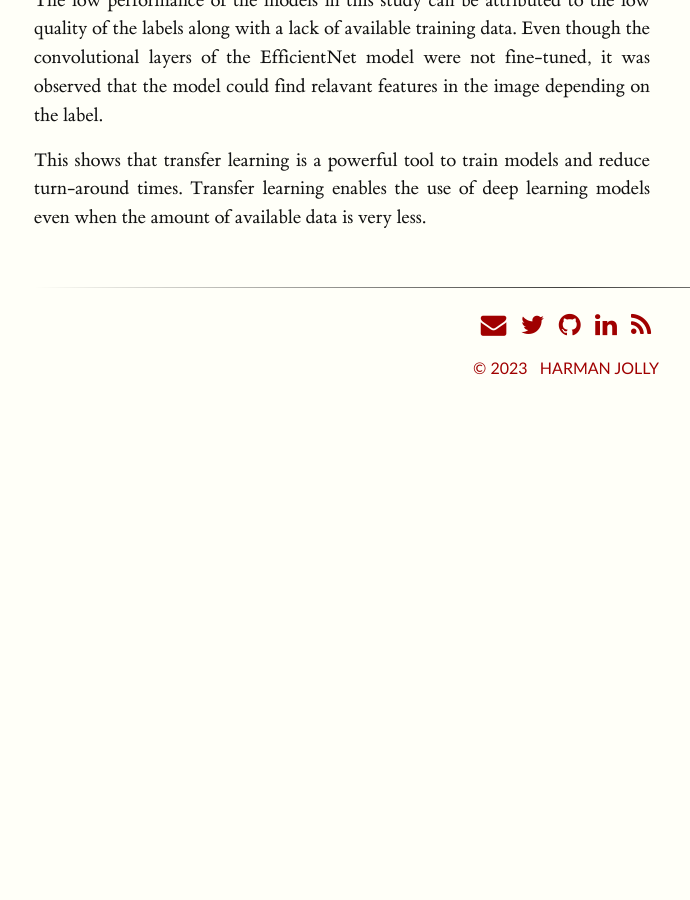
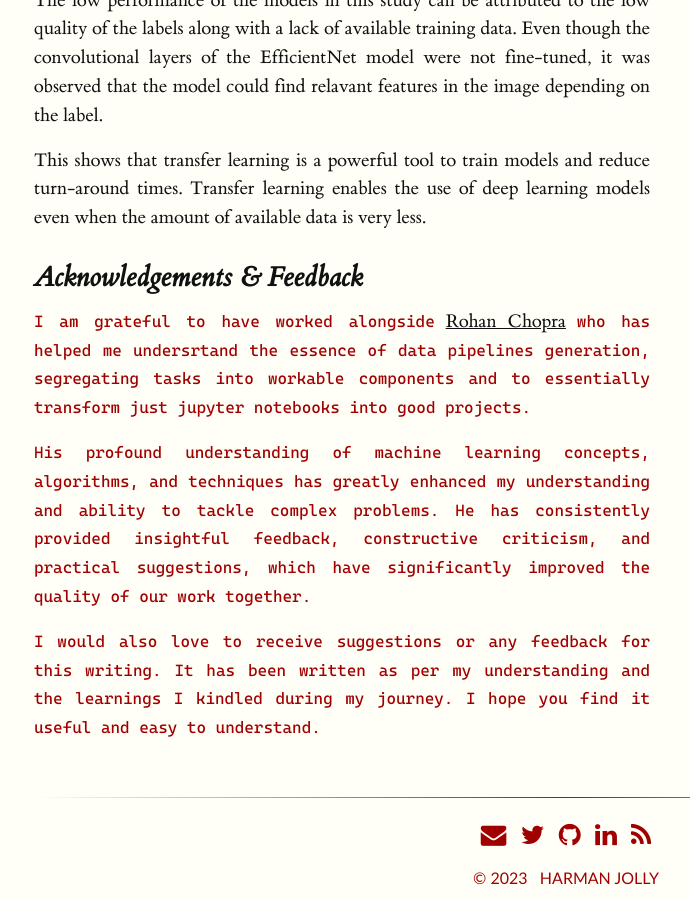
Before and after one commit to coderjolly/coderjolly.github.io, a Jekyll site: the page built from _posts/2023-04-10-processing-ads.md, in a window 1280 px wide and 900 px high, scrolled down 11857 px. Shown: the whole window, without its empty margins (126-816 px from the left). Built offline with Jekyll 4.4.1, drawn with Linux system fonts in a browser that asks for light colours; a style sheet for code colours, icons or effects is not loaded; before the commit the page ends 12269 px from its top, so only the background shows below that.

Commit message:
gave credits in ads-processing

```diff
--- a/_posts/2023-04-10-processing-ads.md
+++ b/_posts/2023-04-10-processing-ads.md
@@ -186,3 +186,11 @@ Visually looking at the gradcam visualizations and the predictions it is clear t
 The low performance of the models in this study can be attributed to the low quality of the labels along with a lack of available training data. Even though the convolutional layers of the EfficientNet model were not fine-tuned, it was observed that the model could find relavant features in the image depending on the label.
 
 This shows that transfer learning is a powerful tool to train models and reduce turn-around times. Transfer learning enables the use of deep learning models even when the amount of available data is very less.
+
+## Acknowledgements & Feedback
+
+`I am grateful to have worked alongside` [Rohan Chopra](https://github.com/rohanchopra) `who has helped me undersrtand the essence of data pipelines generation, segregating tasks into workable components and to essentially transform just jupyter notebooks into good projects.`
+
+`His profound understanding of machine learning concepts, algorithms, and techniques has greatly enhanced my understanding and ability to tackle complex problems. He has consistently provided insightful feedback, constructive criticism, and practical suggestions, which have significantly improved the quality of our work together.`
+
+``I would also love to receive suggestions or any feedback for this writing. It has been written as per my understanding and the learnings I kindled during my journey. I hope you find it useful and easy to understand.``
```
